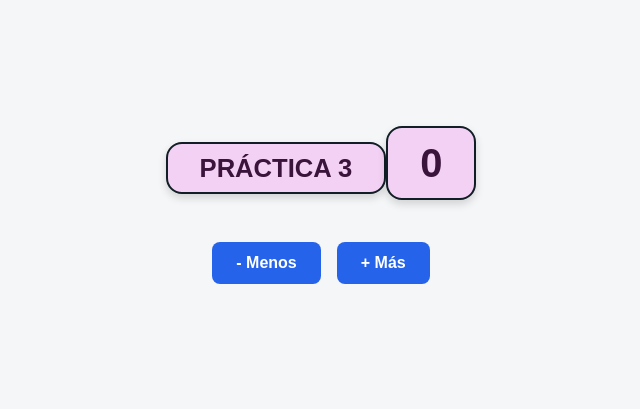
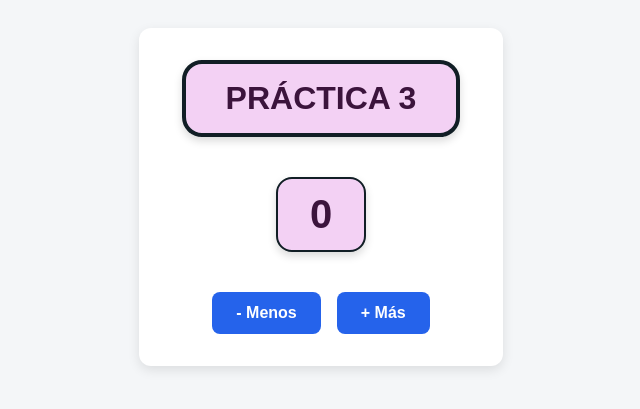
Before and after one commit to smujr-code/practica3-vue, a Vue app: page / in a window 1280 px wide. Shown: the part 203-612 px from the top of the page, without its empty margins (319-959 px from the left). Built offline with nearby package versions, Linux system fonts and the light colour scheme.

Commit message:
se corrige la pocision del titulo y el contador

```diff
--- a/src/style.css
+++ b/src/style.css
@@ -8,18 +8,21 @@ body {
   height: 100vh;
 }
 
-contador-container {
+.contador-container {
   background: white;
   padding: 2rem;
   border-radius: 12px;
   box-shadow: 0 4px 12px rgba(0, 0, 0, 0.1);
   text-align: center;
+  display: flex;
+  flex-direction: column;
+  align-items: center;
   min-width: 300px;
 }
 
 .titulo-badge h1 {
   margin: 0;
-  font-size: 1.6rem;
+
   font-weight: 900;
   color: #3b143c;
 }
@@ -57,9 +60,9 @@ button:hover {
 .titulo-badge {
   display: inline-block;
   background-color: #f3d1f4;
-  border: 2.5px solid #111e25;
-  border-radius: 16px;
-  padding: 0.6rem 2rem;
+  border: 4px solid #111e25;
+  border-radius: 20px;
+  padding: 1rem 2.5rem;
   margin-bottom: 1.5rem;
   box-shadow: 0 4px 8px rgba(0, 0, 0, 0.15);
 }
```
